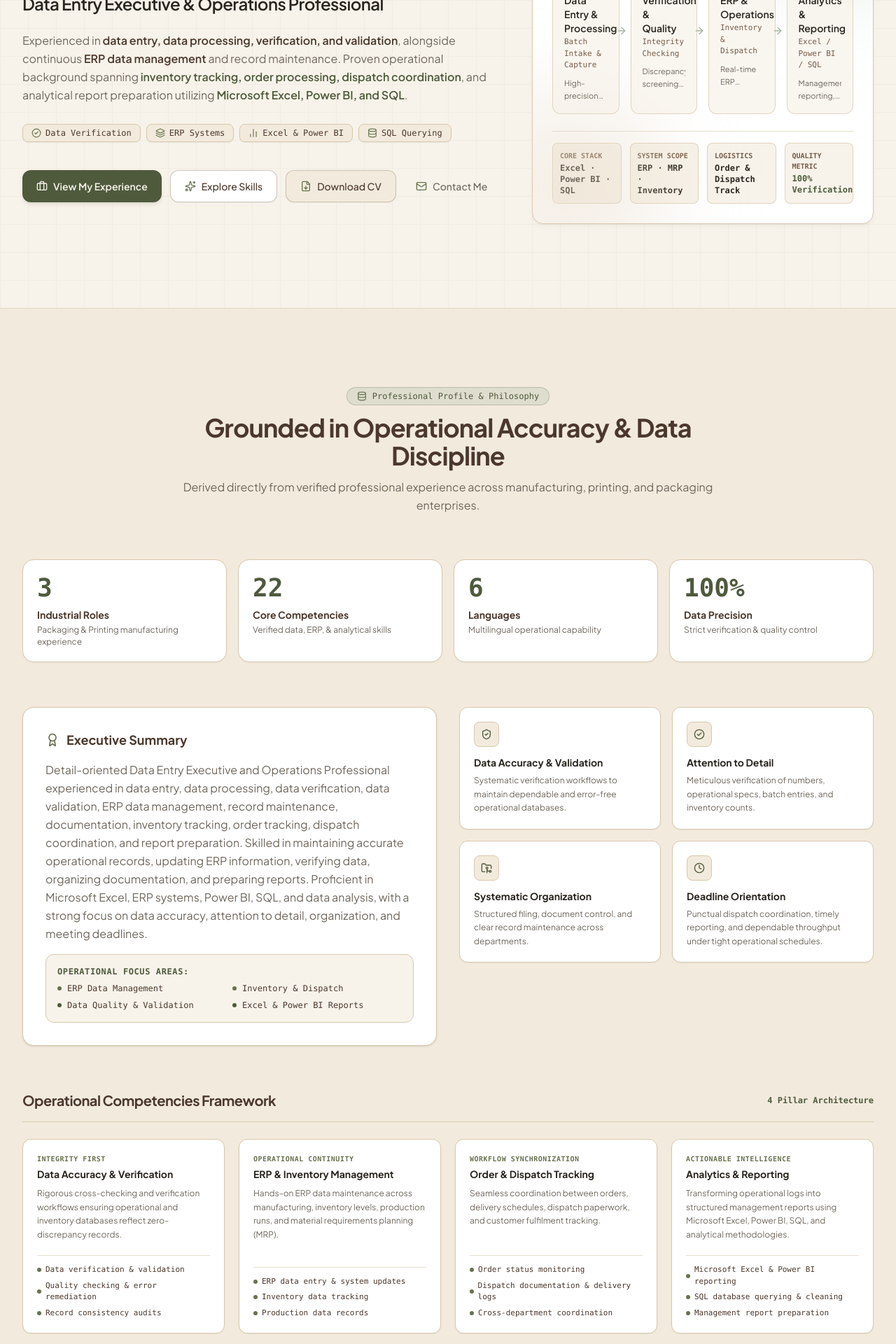
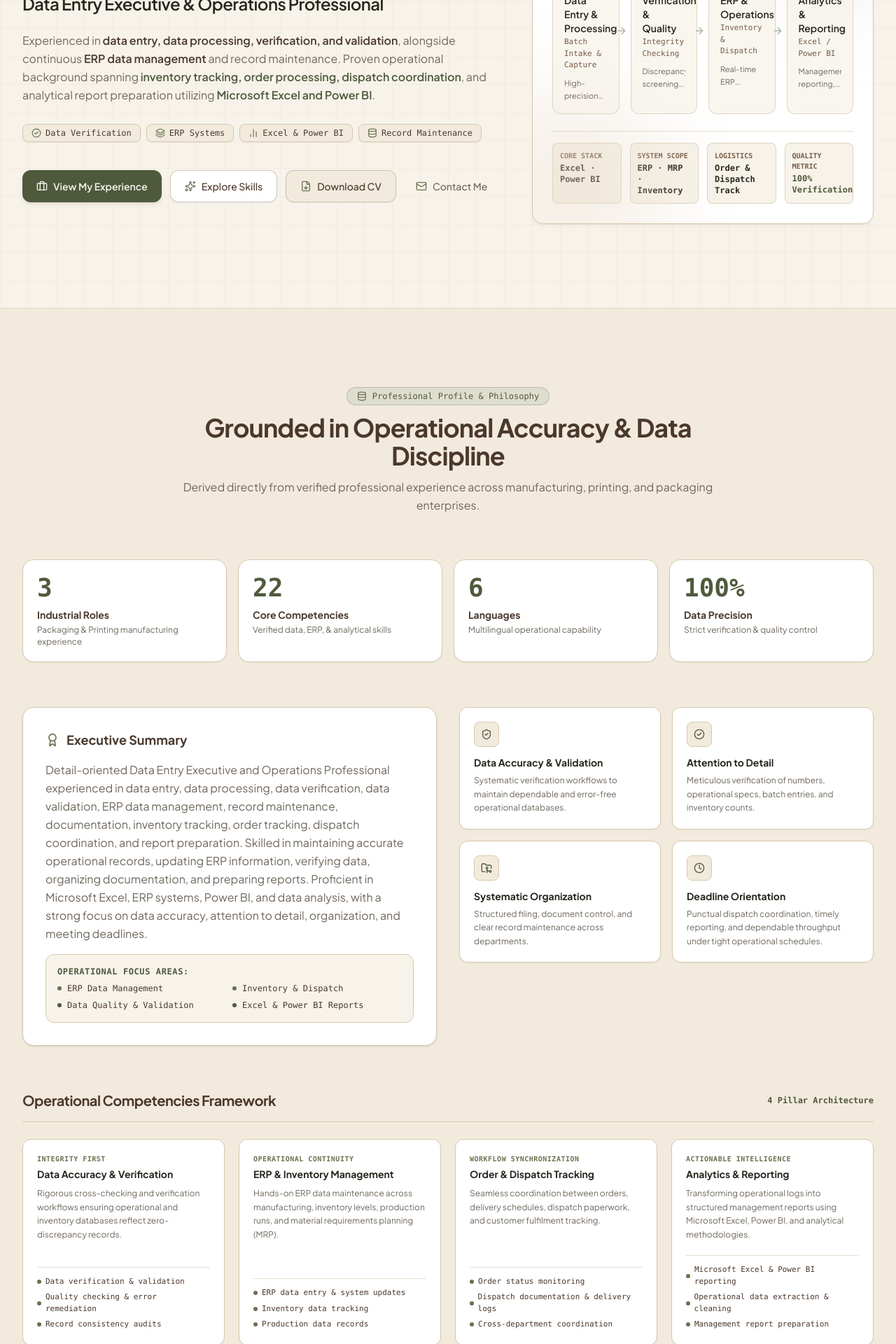
Before and after one commit to Martish-cloud/Amit-Halder-Data-Entry-Executive-, a React (Vite) app: page / in a window 1280 px wide. Shown: the part 360-2280 px from the top of the page at 70% size. Built offline with nearby package versions, Linux system fonts and the light colour scheme.

Commit message:
Remove SQL from skills, competencies, and metadata across the portfolio

```diff
--- a/src/components/DataFlowGraphic.tsx
+++ b/src/components/DataFlowGraphic.tsx
@@ -33,7 +33,7 @@ export const DataFlowGraphic: React.FC = () => {
     {
       id: 3,
       title: 'Analytics & Reporting',
-      subtitle: 'Excel / Power BI / SQL',
+      subtitle: 'Excel / Power BI',
       icon: BarChart3,
       badge: 'Insight',
       details: 'Management reporting, data extraction, and operational decision support',
@@ -113,7 +113,7 @@ export const DataFlowGraphic: React.FC = () => {
       <div className="mt-6 pt-4 border-t border-[#D8C7AD]/60 grid grid-cols-2 sm:grid-cols-4 gap-3 text-left font-mono">
         <div className="p-2.5 rounded-lg bg-[#F7F3EA] border border-[#D8C7AD]/70">
           <div className="text-[10px] text-[#765C48] uppercase font-semibold">Core Stack</div>
-          <div className="text-xs font-semibold text-[#29261F] mt-0.5">Excel · Power BI · SQL</div>
+          <div className="text-xs font-semibold text-[#29261F] mt-0.5">Excel · Power BI</div>
         </div>
         <div className="p-2.5 rounded-lg bg-[#F7F3EA] border border-[#D8C7AD]/70">
           <div className="text-[10px] text-[#765C48] uppercase font-semibold">System Scope</div>
--- a/src/components/Hero.tsx
+++ b/src/components/Hero.tsx
@@ -117,7 +117,7 @@ export const Hero: React.FC<HeroProps> = ({ onDownloadResume }) => {
               transition={{ duration: 0.6, delay: 0.2 }}
               className="text-sm sm:text-base text-[#6F675D] leading-relaxed max-w-2xl font-normal"
             >
-              Experienced in <span className="text-[#4B382C] font-semibold">data entry, data processing, verification, and validation</span>, alongside continuous <span className="text-[#4B382C] font-semibold">ERP data management</span> and record maintenance. Proven operational background spanning <span className="text-[#4F5A3D] font-semibold">inventory tracking, order processing, dispatch coordination</span>, and analytical report preparation utilizing <span className="text-[#4F5A3D] font-semibold">Microsoft Excel, Power BI, and SQL</span>.
+              Experienced in <span className="text-[#4B382C] font-semibold">data entry, data processing, verification, and validation</span>, alongside continuous <span className="text-[#4B382C] font-semibold">ERP data management</span> and record maintenance. Proven operational background spanning <span className="text-[#4F5A3D] font-semibold">inventory tracking, order processing, dispatch coordination</span>, and analytical report preparation utilizing <span className="text-[#4F5A3D] font-semibold">Microsoft Excel and Power BI</span>.
             </motion.p>
 
             {/* Micro Tags */}
@@ -131,7 +131,7 @@ export const Hero: React.FC<HeroProps> = ({ onDownloadResume }) => {
                 { name: 'Data Verification', icon: CheckCircle2 },
                 { name: 'ERP Systems', icon: Layers },
                 { name: 'Excel & Power BI', icon: BarChart2 },
-                { name: 'SQL Querying', icon: Database },
+                { name: 'Record Maintenance', icon: Database },
               ].map((pill, i) => {
                 const Icon = pill.icon;
                 return (
--- a/src/components/ResumeModal.tsx
+++ b/src/components/ResumeModal.tsx
@@ -104,7 +104,7 @@ export const ResumeModal: React.FC<ResumeModalProps> = ({ isOpen, onClose }) =>
 
             <div className="space-y-2 text-[#6F675D] leading-relaxed text-xs">
               <p>
-                This document reflects all verified professional milestones, including positions at Pioneer Mega Printers, Jay Boxes, and York Print Pvt. Ltd., alongside technical proficiencies in Microsoft Excel, Power BI, SQL, and ERP systems.
+                This document reflects all verified professional milestones, including positions at Pioneer Mega Printers, Jay Boxes, and York Print Pvt. Ltd., alongside technical proficiencies in Microsoft Excel, Power BI, and ERP systems.
               </p>
             </div>
           </div>
--- a/src/components/Skills.tsx
+++ b/src/components/Skills.tsx
@@ -24,7 +24,7 @@ export const Skills: React.FC = () => {
     const s = skillName.toLowerCase();
     if (s.includes('excel')) return FileSpreadsheet;
     if (s.includes('power bi') || s.includes('analytics') || s.includes('reporting')) return BarChart3;
-    if (s.includes('sql') || s.includes('data management') || s.includes('data entry')) return Database;
+    if (s.includes('database') || s.includes('data management') || s.includes('data entry')) return Database;
     if (s.includes('erp') || s.includes('mrp')) return Layers;
     if (s.includes('inventory')) return Package;
     if (s.includes('dispatch') || s.includes('order')) return Truck;
@@ -172,10 +172,10 @@ export const Skills: React.FC = () => {
               </h4>
             </div>
             <p className="text-xs text-[#6F675D] leading-relaxed mb-4">
-              Structured database querying, analytical data extraction, and executive reporting using Microsoft Excel, Power BI, and SQL.
+              Structured analytical data extraction and executive reporting using Microsoft Excel and Power BI.
             </p>
             <div className="text-[11px] font-mono text-[#4F5A3D] font-semibold">
-              6 Verified Analytical Capabilities
+              5 Verified Analytical Capabilities
             </div>
           </div>
 
--- a/src/data/cvData.ts
+++ b/src/data/cvData.ts
@@ -51,9 +51,9 @@ export const PERSONAL_INFO = {
   linkedin: 'https://www.linkedin.com/in/amit-halder-/',
   linkedinDisplay: 'https://www.linkedin.com/in/amit-halder-/',
   summary:
-    'Detail-oriented Data Entry Executive and Operations Professional experienced in data entry, data processing, data verification, data validation, ERP data management, record maintenance, documentation, inventory tracking, order tracking, dispatch coordination, and report preparation. Skilled in maintaining accurate operational records, updating ERP information, verifying data, organizing documentation, and preparing reports. Proficient in Microsoft Excel, ERP systems, Power BI, SQL, and data analysis, with a strong focus on data accuracy, attention to detail, organization, and meeting deadlines.',
+    'Detail-oriented Data Entry Executive and Operations Professional experienced in data entry, data processing, data verification, data validation, ERP data management, record maintenance, documentation, inventory tracking, order tracking, dispatch coordination, and report preparation. Skilled in maintaining accurate operational records, updating ERP information, verifying data, organizing documentation, and preparing reports. Proficient in Microsoft Excel, ERP systems, Power BI, and data analysis, with a strong focus on data accuracy, attention to detail, organization, and meeting deadlines.',
   supportingStatement:
-    'Specialized in high-precision data processing, ERP management, operational record keeping, inventory/dispatch tracking, and analytical reporting with Microsoft Excel, Power BI, and SQL.',
+    'Specialized in high-precision data processing, ERP management, operational record keeping, inventory/dispatch tracking, and analytical reporting with Microsoft Excel and Power BI.',
   resumeFileName: 'Amit_Halder (Data Entry Executive).pdf',
   resumeUrl: `${import.meta.env.BASE_URL}Amit_Halder%20(Data%20Entry%20Executive).pdf`,
 } as const;
@@ -103,11 +103,11 @@ export const OPERATIONAL_PILLARS: OperationalPillar[] = [
     title: 'Analytics & Reporting',
     tagline: 'Actionable operational business intelligence',
     description:
-      'Transforming operational logs into structured management reports using Microsoft Excel, Power BI, SQL, and analytical methodologies.',
+      'Transforming operational logs into structured management reports using Microsoft Excel, Power BI, and analytical methodologies.',
     metricsLabel: 'Actionable Intelligence',
     highlights: [
       'Microsoft Excel & Power BI reporting',
-      'SQL database querying & cleaning',
+      'Operational data extraction & cleaning',
       'Management report preparation',
     ],
   },
@@ -191,11 +191,10 @@ export const SKILL_CATEGORIES: SkillCategory[] = [
   {
     id: 'analytics-tools',
     title: 'Analytics & Business Tools',
-    description: 'Technical proficiencies for structured querying, analytical modelling, and stakeholder reporting.',
+    description: 'Technical proficiencies for analytical modelling, data analysis, and stakeholder reporting.',
     skills: [
       'Microsoft Excel',
       'Power BI',
-      'SQL',
       'Data Analysis',
       'Report Preparation',
       'Reporting',
@@ -228,7 +227,6 @@ export const ALL_TECHNICAL_SKILLS = [
   { name: 'Production Data Management', category: 'Data & Operations', primary: true },
   { name: 'MRP & Production Planning', category: 'ERP & Planning', primary: true },
   { name: 'Power BI', category: 'Analytics & Business Tools', primary: true },
-  { name: 'SQL', category: 'Analytics & Business Tools', primary: true },
   { name: 'Data Analysis', category: 'Analytics & Business Tools', primary: true },
   { name: 'ERP Systems', category: 'ERP & Planning', primary: true },
   { name: 'Data Entry', category: 'Data & Operations', primary: false },
```
Also changed, not shown: index.html (+4 -5 lines), 1 other file (tests, documents, lock files or other folders).
